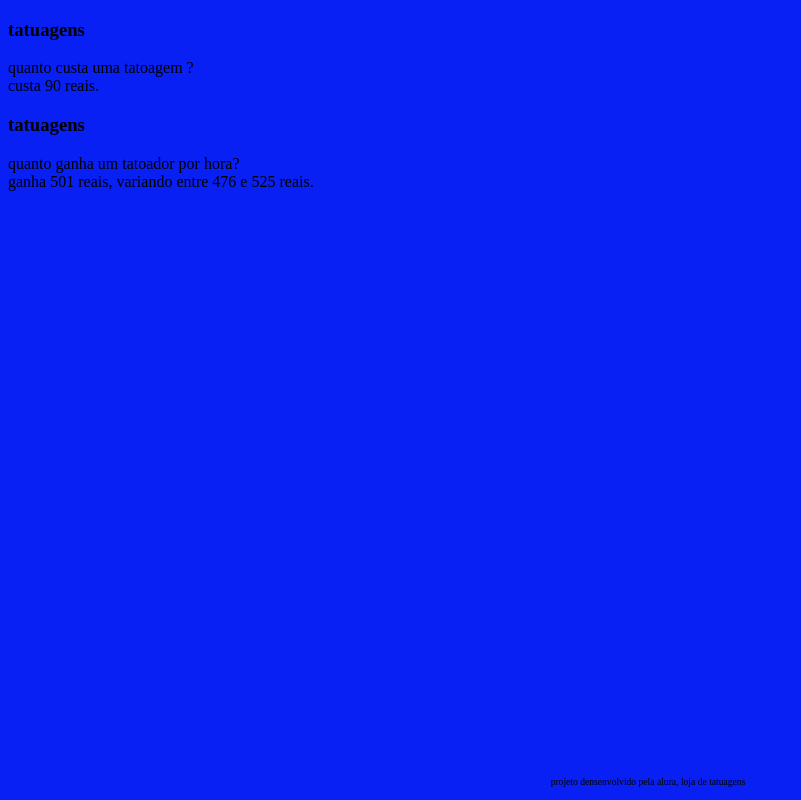
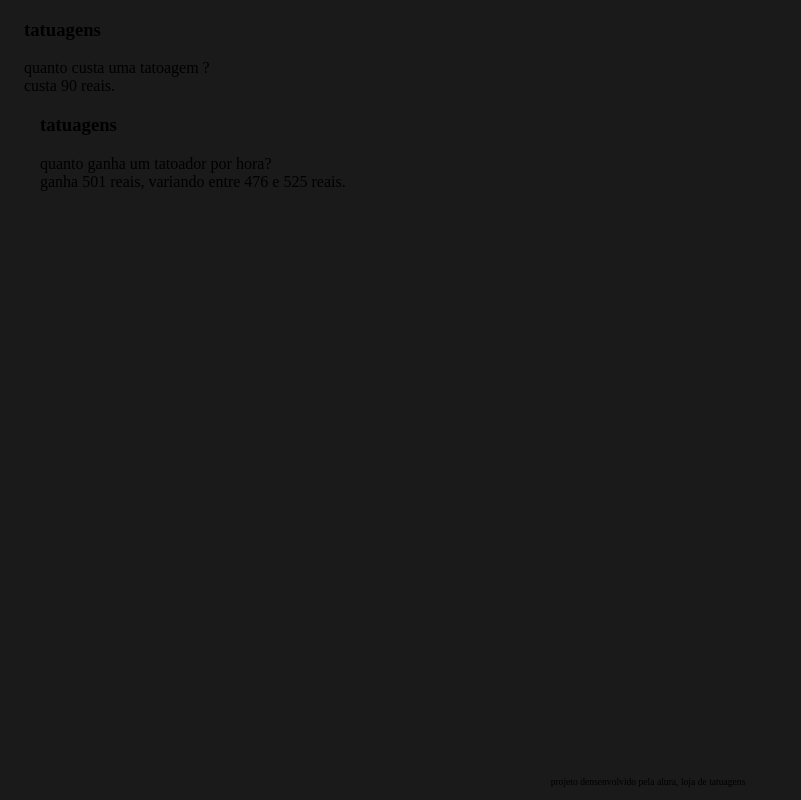
Before and after one commit to gianlucc/final-project, a plain HTML site: page index.html in a window 1280 px wide. Shown: the whole page, without its empty margins (0-801 px from the left). Drawn offline with Linux system fonts and the light colour scheme; files that its build step writes are made by us from their sources.

Commit message:
Add files via upload

```diff
--- a/index.html
+++ b/index.html
@@ -4,7 +4,6 @@
 <meta charset=”UTF-8”>
 <meta name=”viewport” content=”width-device-width, initial-
 scale=1.0”>
-
 <link rel="stylesheet" href="assets/style.css">
 <title>Document</title>
 <title>Flashcard</title>
@@ -13,7 +12,7 @@ scale=1.0”>
     <main>
   <section id="container">
     <article class="cartao">
-       <div class="cartao___conteudo"> </div>
+       <div class="cartao___conteudo">
        <h3>tatuagens</h3>
        <div class=”cartao__conteudo__pergunta”>
         quanto custa uma tatoagem ?
@@ -23,14 +22,13 @@ scale=1.0”>
        </div>
   <section id="container">
     <article class="cartao">
-      <div class="cartao___conteudo"> </div>
+      <div class="cartao___conteudo">
         <h3>tatuagens</h3>
         <div class=”cartao__conteudo__pergunta”>
          quanto ganha um tatoador por hora?
         </div>
         <div class=”cartao__conteudo__resposta”>
          ganha 501 reais, variando entre 476 e 525 reais.
-       </div>
      </div>
     </article>
   </section>
--- a/style.css
+++ b/style.css
@@ -1,7 +1,28 @@
+:root{
+ --texto-color: #0ef31a;
+ --card-front-color: #08adfa;
+ --card-back-color: #080808;
+}
 body {
-  background-color: rgb(8, 32, 243);
+  background-color: rgb(26, 26, 27);
  font-family: Bai Jamjuree;
-
+}
+.cartao__conteudo {
+  background-color: #080808;
+  text-alien: center;
+  height: 100%;
+  transform-style: preserve-3d;
+  transition:transfor 300ms ease-in-out;
+}
+#conteiner{
+  display: flex;
+  flex-wrap: wrap;
+ }
+.cartao {
+  margin:1rem 1rem;
+  height: 20rem;
+  flex-grow: 1;
+  flex-basis: calc(33%- 6rem)
 }
 footer {
   background-color: rgb(7, 7, 7)
@@ -10,13 +31,9 @@ footer {
   bottom: 0;
   width: 100%;
   height: 2rem;
-
-
 }
 footer p {
  text-align: center;
  font-size: 0.6rem;
  margin-top: 0.5rem;
-
-
 }
```
